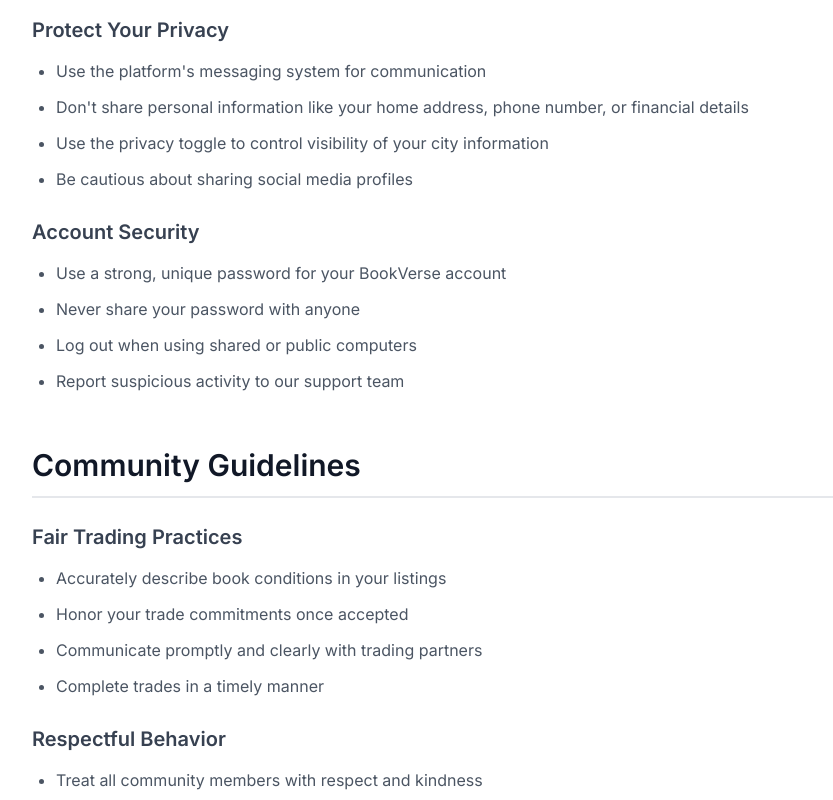
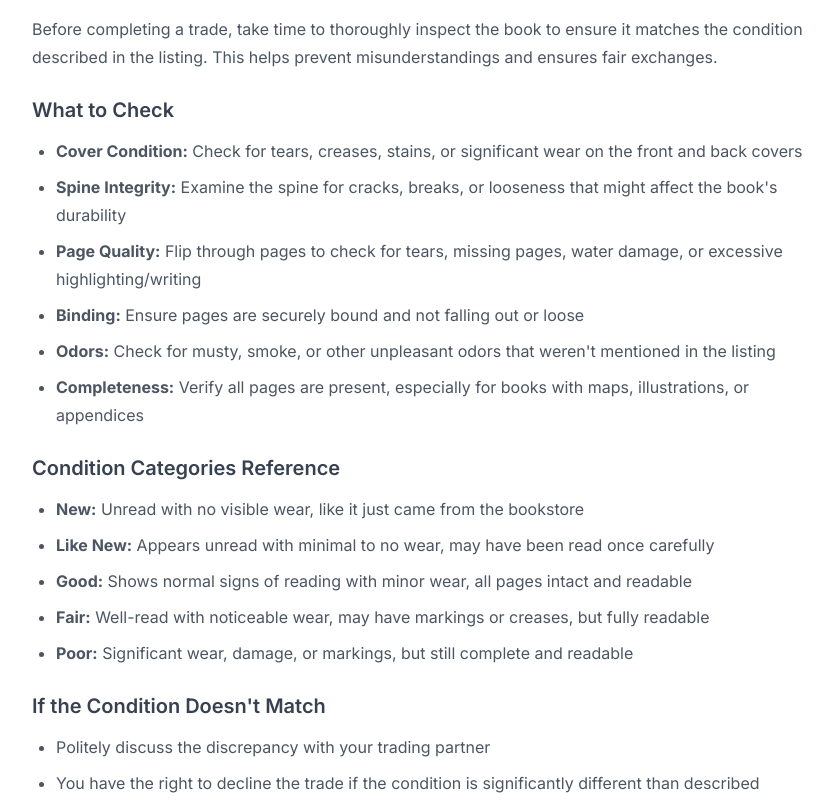
Before and after one commit to notlokedoke/BookVerse, a React (Vite) app in the folder client/: page /safety in a window 1280 px wide. Shown: the part 1100-1900 px from the top of the page, without its empty margins (206-1039 px from the left). Built offline with nearby package versions, Linux system fonts and the light colour scheme.

Commit message:
Add book condition verification tips

```diff
--- a/client/src/pages/SafetyGuidelinesPage.jsx
+++ b/client/src/pages/SafetyGuidelinesPage.jsx
@@ -36,6 +36,44 @@ const SafetyGuidelinesPage = () => {
               <li>Trust your instincts - if something feels wrong, leave</li>
               <li>Be respectful and courteous to your trading partner</li>
               <li>Complete the exchange during daylight hours when possible</li>
+            </ul>
+          </div>
+        </section>
+
+        <section className="guideline-section">
+          <h2>Book Condition Verification</h2>
+          <div className="guideline-content">
+            <p>
+              Before completing a trade, take time to thoroughly inspect the book to ensure it matches
+              the condition described in the listing. This helps prevent misunderstandings and ensures
+              fair exchanges.
+            </p>
+
+            <h3>What to Check</h3>
+            <ul>
+              <li><strong>Cover Condition:</strong> Check for tears, creases, stains, or significant wear on the front and back covers</li>
+              <li><strong>Spine Integrity:</strong> Examine the spine for cracks, breaks, or looseness that might affect the book's durability</li>
+              <li><strong>Page Quality:</strong> Flip through pages to check for tears, missing pages, water damage, or excessive highlighting/writing</li>
+              <li><strong>Binding:</strong> Ensure pages are securely bound and not falling out or loose</li>
+              <li><strong>Odors:</strong> Check for musty, smoke, or other unpleasant odors that weren't mentioned in the listing</li>
+              <li><strong>Completeness:</strong> Verify all pages are present, especially for books with maps, illustrations, or appendices</li>
+            </ul>
+
+            <h3>Condition Categories Reference</h3>
+            <ul>
+              <li><strong>New:</strong> Unread with no visible wear, like it just came from the bookstore</li>
+              <li><strong>Like New:</strong> Appears unread with minimal to no wear, may have been read once carefully</li>
+              <li><strong>Good:</strong> Shows normal signs of reading with minor wear, all pages intact and readable</li>
+              <li><strong>Fair:</strong> Well-read with noticeable wear, may have markings or creases, but fully readable</li>
+              <li><strong>Poor:</strong> Significant wear, damage, or markings, but still complete and readable</li>
+            </ul>
+
+            <h3>If the Condition Doesn't Match</h3>
+            <ul>
+              <li>Politely discuss the discrepancy with your trading partner</li>
+              <li>You have the right to decline the trade if the condition is significantly different than described</li>
+              <li>Consider whether the difference is acceptable to you before proceeding</li>
+              <li>Provide honest feedback in your rating to help future traders</li>
             </ul>
           </div>
         </section>
```
